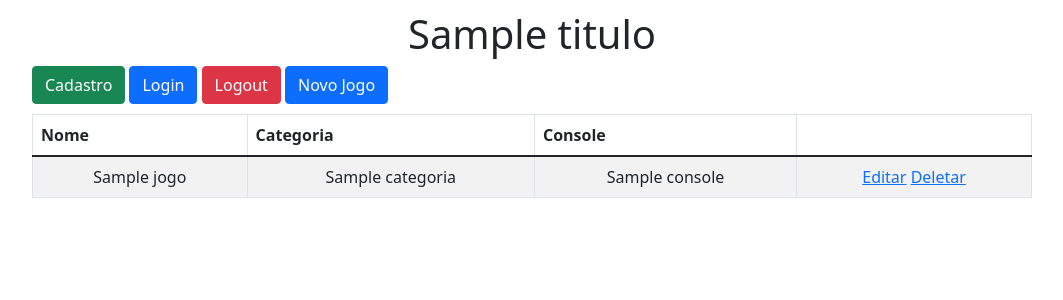
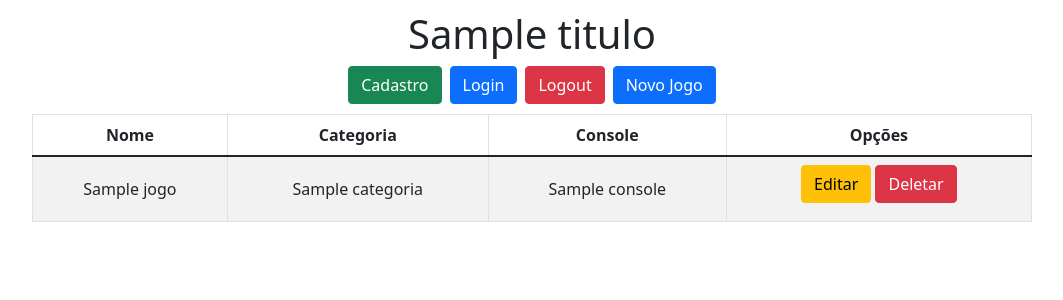
Before and after one commit to Thiago4596/jogoteca, a Flask app: template templates/lista.html in a window 1280 px wide. Shown: the top 300 px of the page, without its empty margins (108-1171 px from the left). Run offline with Flask 3, Linux system fonts and the light colour scheme; the template is opened without the code that fills it: most values are stand-ins (such as "Sample title", 1, 10 or a date in 2020); parts of the project's set-up code (start-up, migrations or seed data) failed here and were passed over; some libraries are stand-ins or nearby versions.

Commit message:
Refatora a página de lista para melhorar a estrutura e a apresentação dos dados, centralizando botões e adicionando classes de estilo.

```diff
--- a/templates/lista.html
+++ b/templates/lista.html
@@ -1,29 +1,30 @@
 {% extends "template.html" %}
 {% block conteudo %}
-
-<a class="btn btn-success" href="{{ url_for('cadastro') }}">Cadastro</a>
-<a class="btn btn-primary" href="{{ url_for('login') }}">Login</a>
-<a class="btn btn-danger" href="{{ url_for('logout') }}">Logout</a>
-<a class="btn btn-primary" href="{{ url_for('novo') }}">Novo Jogo</a>
+<div class="d-flex justify-content-center gap-2">
+    <a class="btn btn-success" href="{{ url_for('cadastro') }}">Cadastro</a>
+    <a class="btn btn-primary" href="{{ url_for('login') }}">Login</a>
+    <a class="btn btn-danger" href="{{ url_for('logout') }}">Logout</a>
+    <a class="btn btn-primary" href="{{ url_for('novo') }}">Novo Jogo</a>
+</div>
 
 <table class="table table-striped table-responsive table-bordered">
     <thead class="thead-default">
         <tr>
-            <th>Nome</th>
-            <th>Categoria</th>
-            <th>Console</th>
-            <th></th>
+            <th class="text-center">Nome</th>
+            <th class="text-center">Categoria</th>
+            <th class="text-center">Console</th>
+            <th class="text-center">Opções</th>
         </tr>
     </thead>
     <tbody>
         {% for jogo in jogos %}
         <tr>
-            <td>{{ jogo.nome }}</td>
-            <td>{{ jogo.categoria }}</td>
-            <td>{{ jogo.console }}</td>
-            <td>
-                <a href="{{ url_for('editar', id=jogo.id) }}">Editar</a>
-                <a href="{{ url_for('deletar', id=jogo.id) }}">Deletar</a>
+            <td class="text-center align-middle">{{ jogo.nome }}</td>
+            <td class="text-center align-middle">{{ jogo.categoria }}</td>
+            <td class="text-center align-middle">{{ jogo.console }}</td>
+            <td class="text-center align-middle">
+                <a class="btn btn-warning" href="{{ url_for('editar', id=jogo.id) }}">Editar</a>
+                <a class="btn btn-danger" href="{{ url_for('deletar', id=jogo.id) }}">Deletar</a>
             </td>
         </tr>
         {% endfor %}
```
